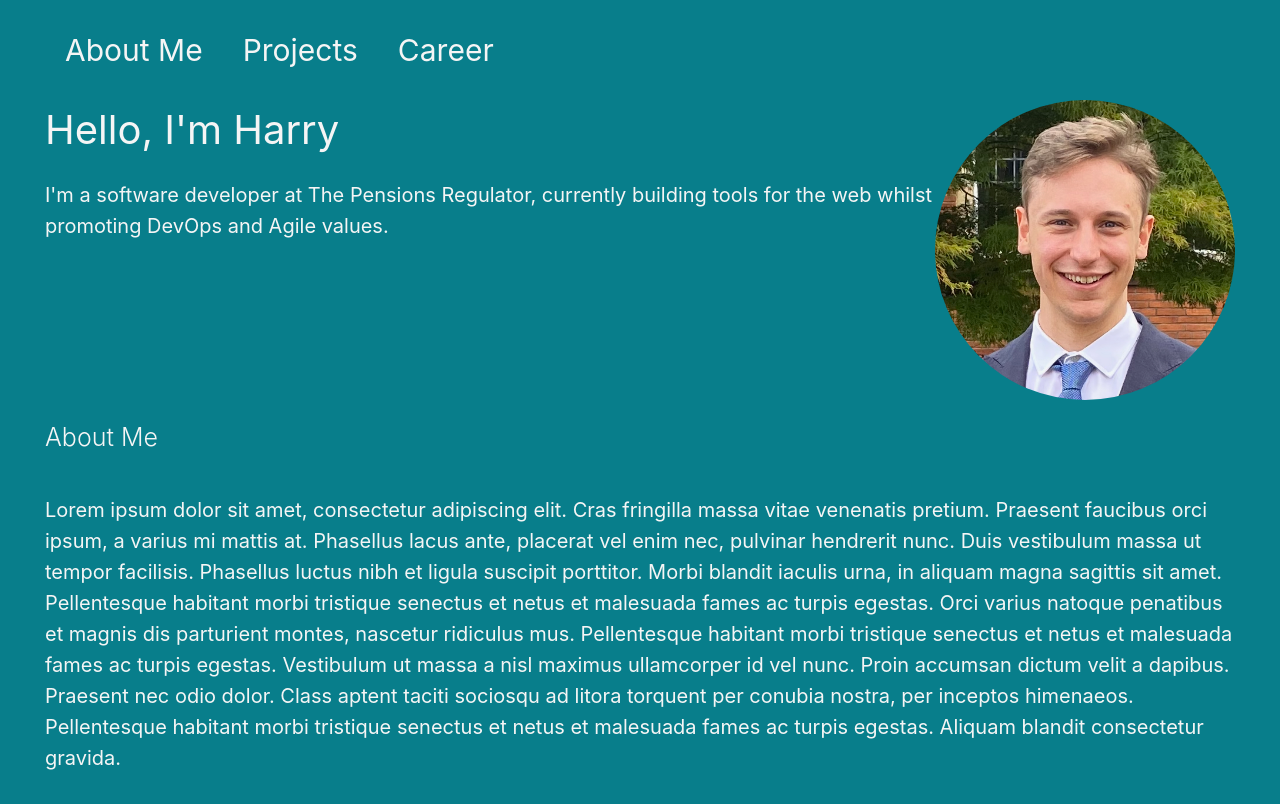
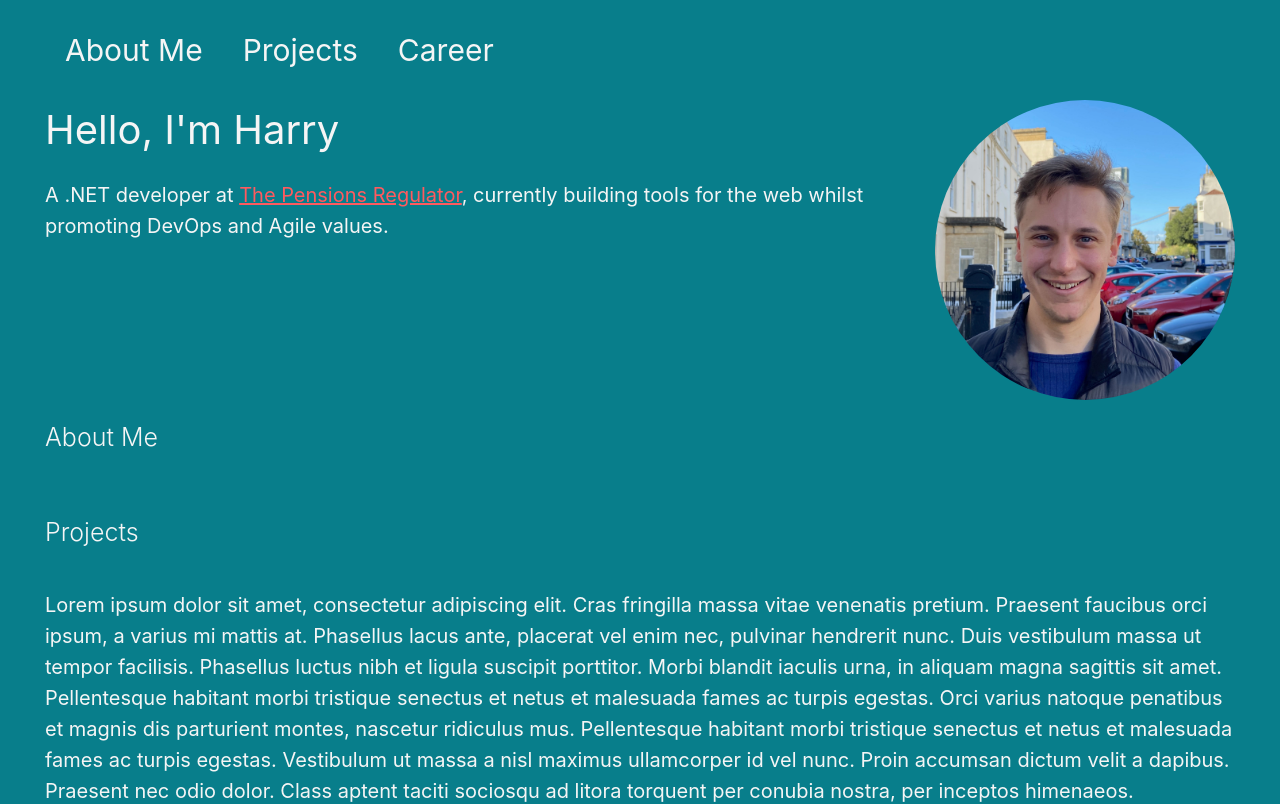
Before and after one commit to HarryAmmon/personal-site, a Next.js app: page / in a window 1280 px wide. Shown: the top 804 px of the page. Built offline with nearby package versions, Linux system fonts and the light colour scheme.

Commit message:
Link and new profile pic

```diff
--- /dev/null
+++ b/components/Structure/Link.module.scss
@@ -0,0 +1,6 @@
+@import "../../styles/variables.scss";
+
+.link{
+    color: $action;
+    text-decoration: underline;
+}
--- /dev/null
+++ b/components/Structure/Link.tsx
@@ -0,0 +1,19 @@
+import styles from "./Link.module.scss";
+
+interface ILinkProps {
+  href: string;
+  target?: string;
+  children: React.ReactNode;
+}
+
+export const Link: React.FC<ILinkProps> = ({
+  href,
+  target,
+  children,
+}: ILinkProps) => {
+  return (
+    <a href={href} target={target} className={styles.link}>
+      {children}
+    </a>
+  );
+};
--- a/components/Structure/index.ts
+++ b/components/Structure/index.ts
@@ -1,3 +1,4 @@
 export * from "./SiteWidth";
 export * from "./PageWidth";
 export * from "./Wave";
+export * from "./Link";
--- a/pages/index.tsx
+++ b/pages/index.tsx
@@ -2,7 +2,7 @@ import ProfilePic from "../public/images/me.jpeg";
 import { H1, H2, P } from "../components/Typography";
 import styles from "../styles/Home.module.scss";
 import Image from "next/image";
-import { PageWidth, SiteWidth, Wave } from "../components/Structure";
+import { Link, PageWidth, SiteWidth, Wave } from "../components/Structure";
 export default function Home() {
   return (
     <div>
@@ -12,9 +12,15 @@ export default function Home() {
             <div className={`${styles.introText} `}>
               <H1 className={styles.title}>Hello, I'm Harry </H1>
               <P className={styles.description}>
-                I'm a software developer at The Pensions Regulator, currently
-                building tools for the web whilst promoting DevOps and Agile
-                values.
+                A .NET developer at{" "}
+                <Link
+                  href="https://www.thepensionsregulator.gov.uk/"
+                  target="_blank"
+                >
+                  The Pensions Regulator
+                </Link>
+                , currently building tools for the web whilst promoting DevOps
+                and Agile values.
               </P>
             </div>
             <div className={styles.profilePicWrapper}>
@@ -27,25 +33,7 @@ export default function Home() {
           </header>
           <main>
             <H2 id="aboutme">About Me</H2>
-            <P>
-              Lorem ipsum dolor sit amet, consectetur adipiscing elit. Cras
-              fringilla massa vitae venenatis pretium. Praesent faucibus orci
-              ipsum, a varius mi mattis at. Phasellus lacus ante, placerat vel
-              enim nec, pulvinar hendrerit nunc. Duis vestibulum massa ut tempor
-              facilisis. Phasellus luctus nibh et ligula suscipit porttitor.
-              Morbi blandit iaculis urna, in aliquam magna sagittis sit amet.
-              Pellentesque habitant morbi tristique senectus et netus et
-              malesuada fames ac turpis egestas. Orci varius natoque penatibus
-              et magnis dis parturient montes, nascetur ridiculus mus.
-              Pellentesque habitant morbi tristique senectus et netus et
-              malesuada fames ac turpis egestas. Vestibulum ut massa a nisl
-              maximus ullamcorper id vel nunc. Proin accumsan dictum velit a
-              dapibus. Praesent nec odio dolor. Class aptent taciti sociosqu ad
-              litora torquent per conubia nostra, per inceptos himenaeos.
-              Pellentesque habitant morbi tristique senectus et netus et
-              malesuada fames ac turpis egestas. Aliquam blandit consectetur
-              gravida.
-            </P>
+            <P></P>
             <H2 id="projects">Projects</H2>
             <P>
               Lorem ipsum dolor sit amet, consectetur adipiscing elit. Cras
```
Also changed, not shown: public/images/me.jpeg.
